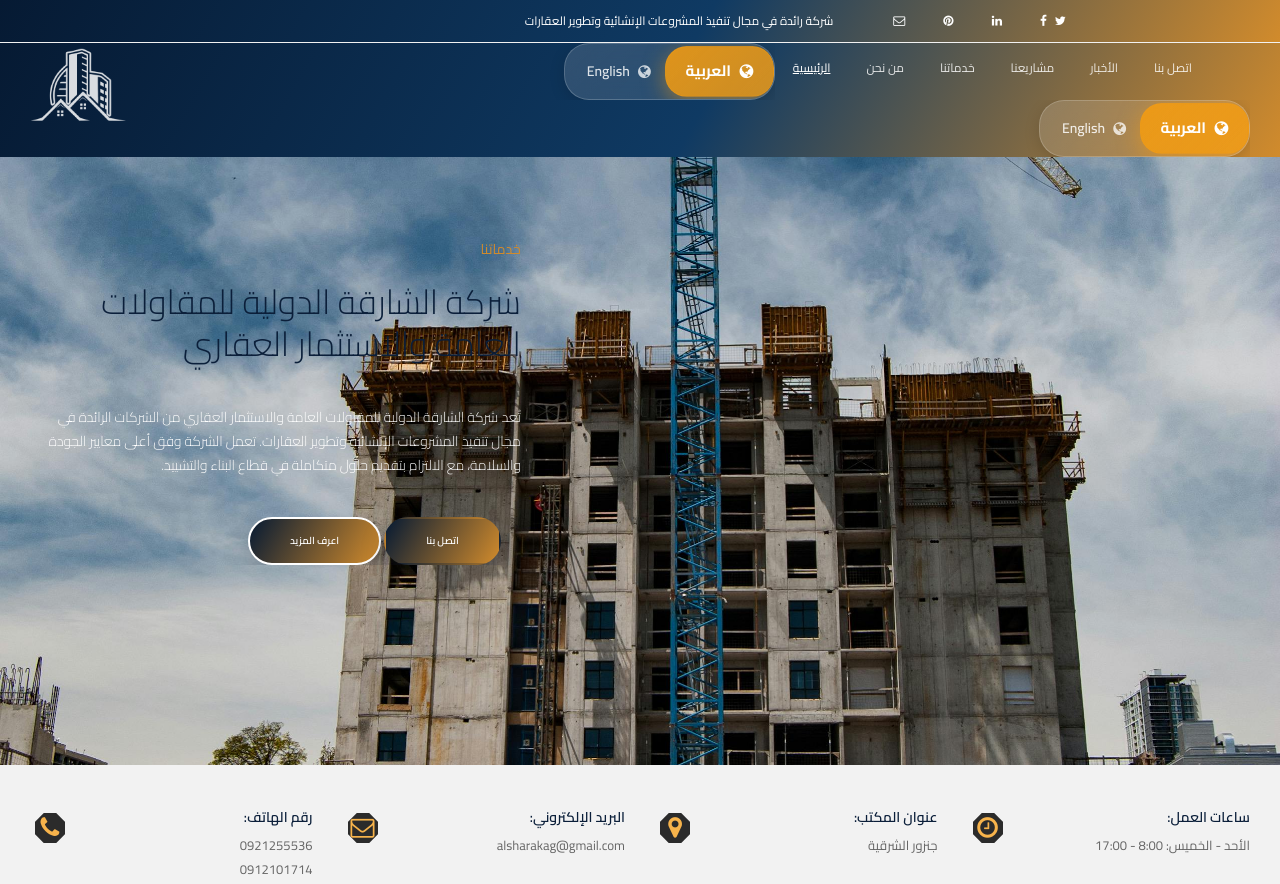
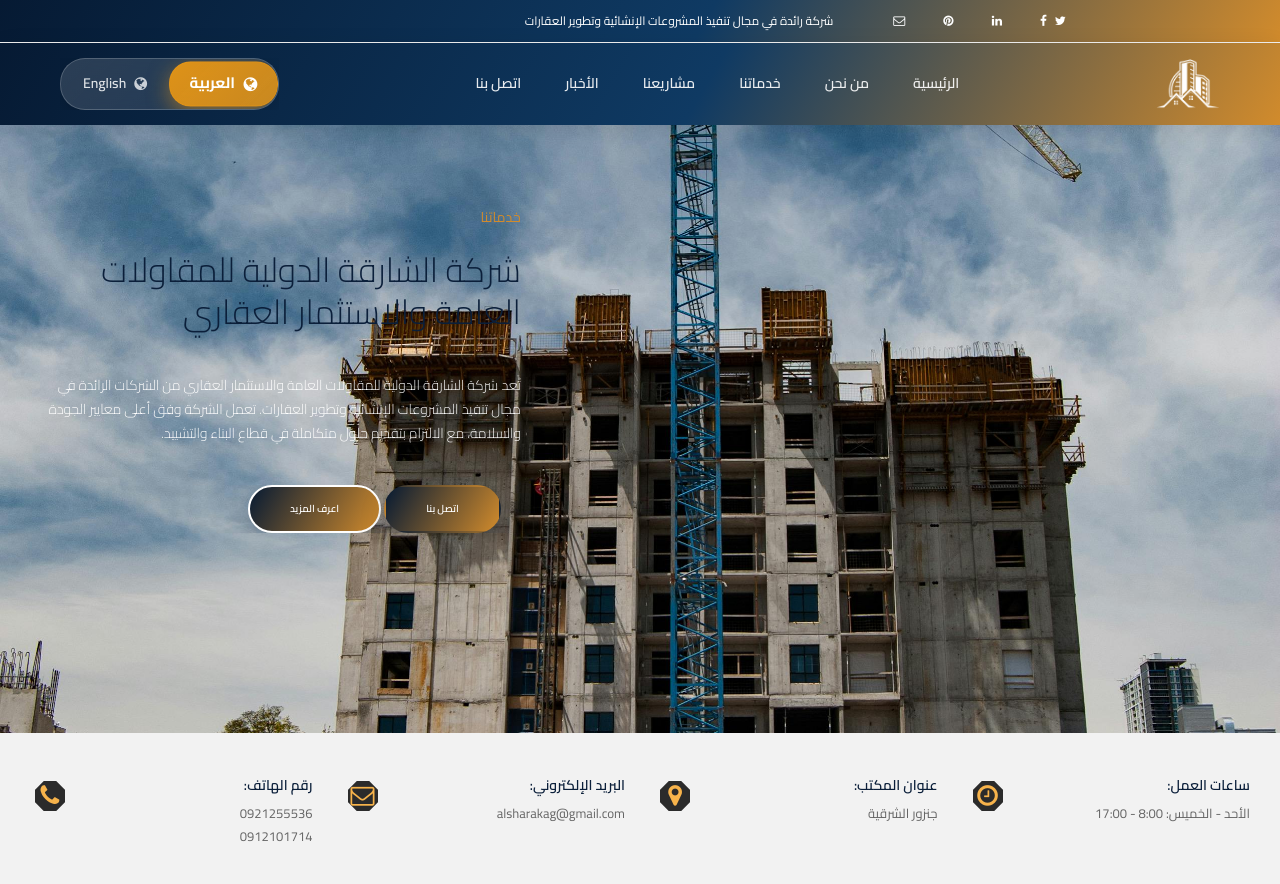
Before and after one commit to ahmednaffati2004/construction, a plain HTML site: page index.html in a window 1280 px wide. Shown: the top 884 px of the page. Drawn offline with Linux system fonts and the light colour scheme.

Commit message:
Add files via upload

```diff
--- a/index.html
+++ b/index.html
@@ -72,31 +72,64 @@
       <!-- end:topbar -->
 
       <!-- begin:site-navigation -->
-      <div class="site-header-affix-wrapper">
-        <header id="masthead" class="site-header" role="banner">
-          <div class="container">
-            <div class="row">
-              <div class="col-sm-3">
-                <div class="site-branding">
-                  <h1 class="site-title title-image"><a href="#home" rel="home"><img src="assets/img/img-logo-footer.png" alt="شركة الشارقة الدولية للمقاولات" class="img-responsive" onerror="this.style.display='none'; this.nextElementSibling.style.display='block';"><span style="display:none; color: #fff; font-size: 20px; font-weight: bold;">شركة الشارقة الدولية</span></a></h1>
-                </div><!-- .site-branding -->
-              </div><!-- .col-sm-3 -->
+      <nav class="main-navbar">
+        <div class="navbar-container">
+          <div class="navbar-logo">
+            <a href="#home" rel="home">
+              <img src="assets/img/img-logo-footer.png" alt="شركة الشارقة الدولية للمقاولات" class="logo-img">
+              <span class="logo-text">شركة الشارقة الدولية</span>
+            </a>
+          </div>
 
-              <div class="col-sm-9">
-                <nav id="site-navigation" class="main-navigation" role="navigation">
-                  <button class="menu-toggle" type="button" aria-controls="primary-menu" aria-expanded="false"><span class="pe-7s-menu"></span><span class="sr-only">Primary Menu</span></button>
-
-                  <div class="menu-testing-menu-container">
-                    <ul id="primary-menu" class="menu nav-menu" aria-expanded="false">
-                      <li class="menu-item current-menu-item"><a href="#home" data-translate="nav-home">الرئيسية</a></li>
+          <!-- Desktop Menu -->
+          <ul class="navbar-menu desktop-menu">
+            <li class="menu-item"><a href="#home" data-translate="nav-home">الرئيسية</a></li>
             <li class="menu-item"><a href="#about" data-translate="nav-about">من نحن</a></li>
             <li class="menu-item"><a href="#service" data-translate="nav-services">خدماتنا</a></li>
             <li class="menu-item"><a href="#work" data-translate="nav-projects">مشاريعنا</a></li>
             <li class="menu-item"><a href="#news" data-translate="nav-blog">الأخبار</a></li>
             <li class="menu-item"><a href="#contact-highlight" data-translate="nav-contact">اتصل بنا</a></li>
           </ul>
-                    <!-- Language switcher inside mobile menu -->
-                    <div class="nav-language-mobile">
+
+          <!-- Language Switcher Desktop -->
+          <div class="navbar-language desktop-lang">
+            <div id="language-switcher" class="language-switcher">
+              <button class="lang-btn active" data-lang="ar" type="button">
+                <i class="fa fa-globe"></i> <span class="lang-text">العربية</span>
+              </button>
+              <button class="lang-btn" data-lang="en" type="button">
+                <i class="fa fa-globe"></i> <span class="lang-text">English</span>
+              </button>
+            </div>
+          </div>
+
+          <!-- Mobile Menu Toggle -->
+          <button class="mobile-menu-toggle" type="button" aria-label="Toggle Menu">
+            <span class="menu-icon">
+              <span class="icon-line"></span>
+              <span class="icon-line"></span>
+              <span class="icon-line"></span>
+            </span>
+          </button>
+
+          <!-- Mobile Menu Overlay -->
+          <div class="mobile-menu-overlay">
+            <div class="mobile-menu-content">
+              <button class="mobile-menu-close" type="button" aria-label="Close Menu">
+                <span class="close-icon">×</span>
+              </button>
+
+              <ul class="navbar-menu mobile-menu">
+                <li class="menu-item"><a href="#home" data-translate="nav-home">الرئيسية</a></li>
+                <li class="menu-item"><a href="#about" data-translate="nav-about">من نحن</a></li>
+                <li class="menu-item"><a href="#service" data-translate="nav-services">خدماتنا</a></li>
+                <li class="menu-item"><a href="#work" data-translate="nav-projects">مشاريعنا</a></li>
+                <li class="menu-item"><a href="#news" data-translate="nav-blog">الأخبار</a></li>
+                <li class="menu-item"><a href="#contact-highlight" data-translate="nav-contact">اتصل بنا</a></li>
+              </ul>
+
+              <!-- Language Switcher Mobile -->
+              <div class="navbar-language mobile-lang">
                 <div id="language-switcher-mobile" class="language-switcher">
                   <button class="lang-btn active" data-lang="ar" type="button">
                     <i class="fa fa-globe"></i> <span class="lang-text">العربية</span>
@@ -107,22 +140,9 @@
                 </div>
               </div>
             </div>
-                  <div class="nav-language">
-                    <div id="language-switcher" class="language-switcher">
-                      <button class="lang-btn active" data-lang="ar" type="button">
-                        <i class="fa fa-globe"></i> <span class="lang-text">العربية</span>
-                      </button>
-                      <button class="lang-btn" data-lang="en" type="button">
-                        <i class="fa fa-globe"></i> <span class="lang-text">English</span>
-                      </button>
           </div>
         </div>
-                </nav><!-- #site-navigation -->
-              </div><!-- .col-sm-9 -->
-            </div><!-- .row -->
-          </div><!-- .container -->
-        </header><!-- #masthead -->
-      </div><!-- .site-header-affix-wrapper -->
+      </nav>
       <!-- end:site-navigation -->
 
       <div class="container">
@@ -1027,7 +1047,7 @@
               </li>
               <li>
                 <span class="contact-label" data-translate="contact-location-label">الموقع</span>
-                <span data-translate="contact-location">جنجور الشرقية - ليبيا</span>
+                <span data-translate="contact-location">جنزور الشرقية - ليبيا</span>
               </li>
             </ul>
             <div class="contact-actions">
@@ -1124,6 +1144,14 @@
     <!-- Include all compiled plugins (below), or include individual files as needed -->
     <script src="assets/bootstrap/js/bootstrap.min.js"></script>
     <script src="assets/plugins/parallax.min.js"></script>
+    <!-- تعطيل init_navbar قبل تحميل script.min.js -->
+    <script>
+    // تعطيل دالة init_navbar التي تضيف sticky-bar
+    window.init_navbar = function() {
+      // تعطيل الوظيفة - لا تفعل شيء
+      return;
+    };
+    </script>
     <script src="assets/js/navigation.js"></script>
     <script src="assets/plugins/jquery.easing.js"></script>
     <script src="assets/plugins/jquery.magnific-popup.min.js"></script>
@@ -1131,6 +1159,12 @@
     <script src="assets/plugins/isotope.pkgd.min.js"></script>
     <script src="assets/plugins/owl.carousel.min.js"></script>
     <script src="assets/js/script.min.js"></script>
+    <!-- إعادة تعطيل init_navbar بعد تحميل script.min.js -->
+    <script>
+    if (typeof init_navbar === 'function') {
+      window.init_navbar = function() { return; };
+    }
+    </script>
     <script src="assets/js/translations.js"></script>
     <script src="assets/js/language-switcher.js"></script>
 
```
Lines whose indentation alone changed are shown as unchanged.
